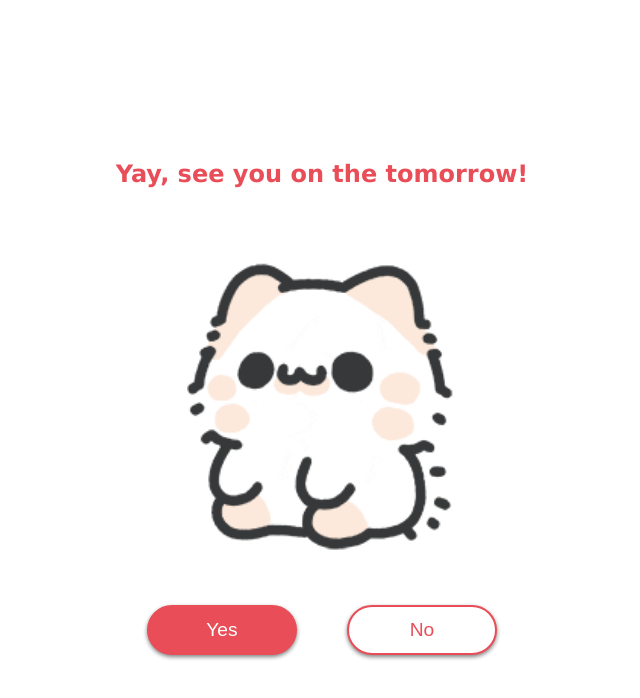
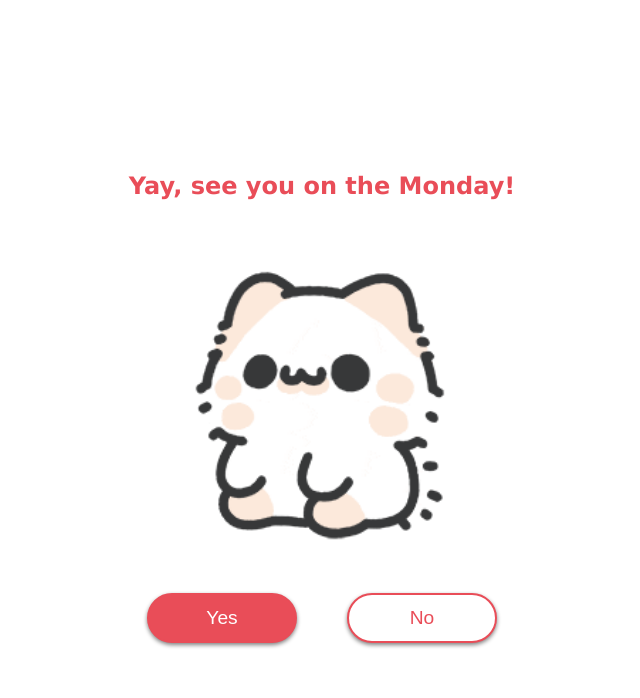
Before and after one commit to ArchitTiwari-max/outing, a plain HTML site: page index.html in a window 1280 px wide. Both pictures are taken after a click on the button "Yes". Shown: the whole page, without its empty margins (318-958 px from the left). Drawn offline with Linux system fonts and the light colour scheme.

Commit message:
dandiya night

```diff
--- a/index.html
+++ b/index.html
@@ -9,7 +9,7 @@
 <body>
 
     <div class="wrapper">
-        <h2 class="question">Avika,Will you go out with me?</h2>
+        <h2 class="question">Ishika,Will you go out with me in dandiya night?</h2>
         <img class="gif" alt="gif" src="first.gif">
         <div class="btn-group">
             <button class="yes-btn">Yes</button>
--- a/main.js
+++ b/main.js
@@ -5,11 +5,11 @@ const yesBtn = document.querySelector(".yes-btn");
 const noBtn = document.querySelector(".no-btn");
 
 yesBtn.addEventListener("click", () => {
-  question.innerHTML = "Yay, see you on the tomorrow!";
+  question.innerHTML = "Yay, see you on the Monday!";
   gif.src ="second.gif";
 
   yesBtn.addEventListener("click", () =>{
-    question.innerHTML = "I love you!";
+    question.innerHTML = "aww you are my POAT prettiest of all time!";
     gif.src ="third.gif";
   });
 
```
